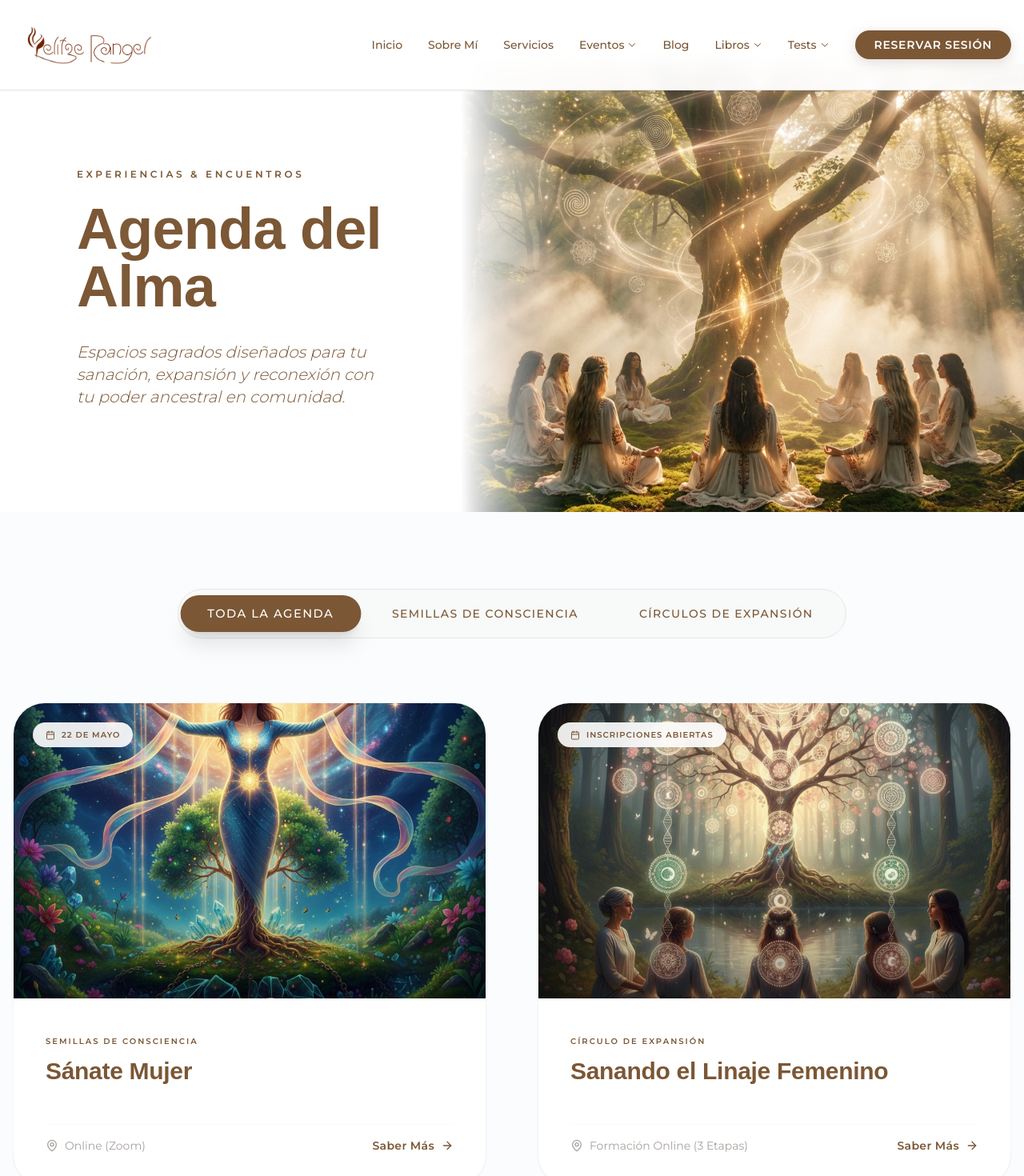
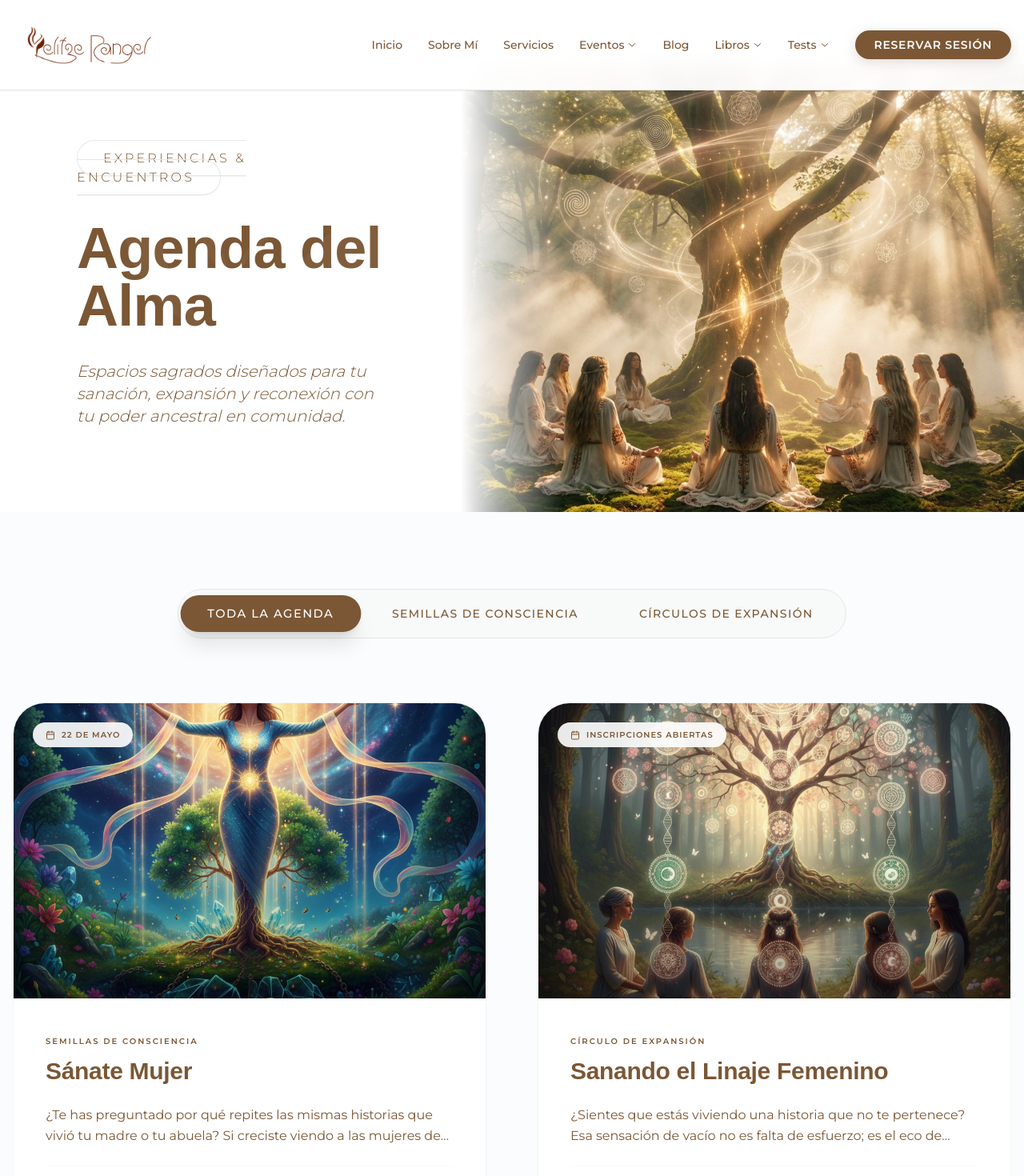
Before and after one commit to yelitzerangeloficialweb-max/yelitze-rangel-web, a Next.js app: page /eventos in a window 1280 px wide. Shown: the top 1470 px of the page at 80% size. Built offline with nearby package versions, Linux system fonts and the light colour scheme; a web font is replaced by a local one.

Commit message:
design: refine events hero with pill badge and beige watermark feel

```diff
--- a/app/(website)/(routes)/eventos/page.tsx
+++ b/app/(website)/(routes)/eventos/page.tsx
@@ -24,15 +24,19 @@ export default function EventsPage() {
             <section className="relative min-h-[80vh] flex flex-col lg:flex-row overflow-hidden pt-20">
                 {/* Left Panel: Luminous Ivory */}
                 <div className="lg:w-[45%] bg-white p-8 md:p-16 lg:p-24 flex flex-col justify-center relative overflow-hidden">
-                    {/* Subtle Watermark */}
-                    <div className="absolute -left-32 -bottom-32 w-[800px] h-[800px] opacity-[0.02] pointer-events-none">
+                    {/* Subtle Watermark - Brand Beige Feel */}
+                    <div className="absolute -left-32 -bottom-32 w-[900px] h-[900px] opacity-[0.04] pointer-events-none">
                         <Image src="/assets/images/watermark-logo.png" alt="" fill className="object-contain" />
                     </div>
 
                     <FadeIn>
-                        <span className="text-[var(--color-secondary)] font-bold tracking-[0.3em] uppercase text-xs mb-6 block">
-                            Experiencias & Encuentros
-                        </span>
+                        {/* Pill Badge Style */}
+                        <div className="inline-block mb-10">
+                            <span className="px-8 py-3 rounded-full border border-[var(--color-secondary)]/20 bg-[var(--color-secondary)]/[0.03] text-[var(--color-secondary)] text-sm md:text-base font-light tracking-[0.2em] uppercase backdrop-blur-sm shadow-sm">
+                                Experiencias & Encuentros
+                            </span>
+                        </div>
+
                         <h1 className="text-[var(--color-primary)] text-4xl md:text-5xl lg:text-7xl font-heading mb-8 leading-tight">
                             Agenda del <br /> Alma
                         </h1>
@@ -72,8 +76,8 @@ export default function EventsPage() {
                                     key={f.id}
                                     onClick={() => setFilter(f.id as any)}
                                     className={`px-8 py-3 rounded-full text-xs md:text-sm tracking-widest uppercase transition-all duration-500 font-medium ${filter === f.id
-                                            ? 'bg-[var(--color-primary)] text-white shadow-xl scale-105'
-                                            : 'text-[var(--color-text-light)] hover:bg-white hover:text-[var(--color-primary)]'
+                                        ? 'bg-[var(--color-primary)] text-white shadow-xl scale-105'
+                                        : 'text-[var(--color-text-light)] hover:bg-white hover:text-[var(--color-primary)]'
                                         }`}
                                 >
                                     {f.label}
@@ -116,7 +120,7 @@ export default function EventsPage() {
                                         </div>
 
                                         <p className="text-[var(--color-text-light)] leading-relaxed line-clamp-2">
-                                            {event.description}
+                                            {event.aida.attention}
                                         </p>
 
                                         <div className="flex items-center justify-between pt-4 border-t border-stone-50">
```
